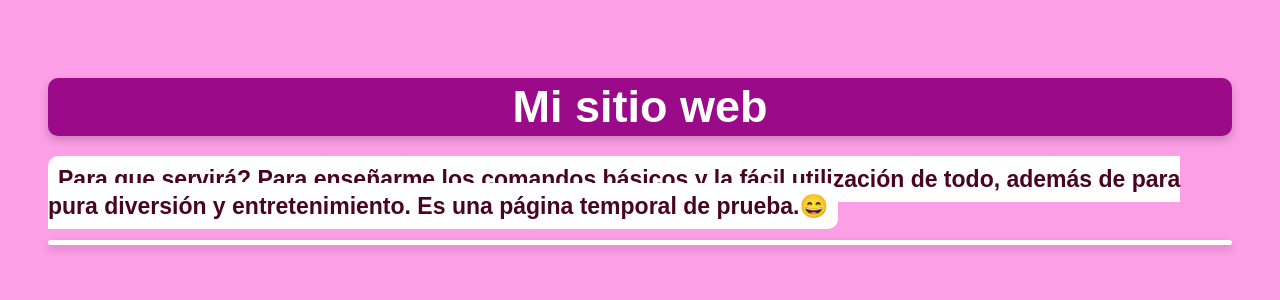
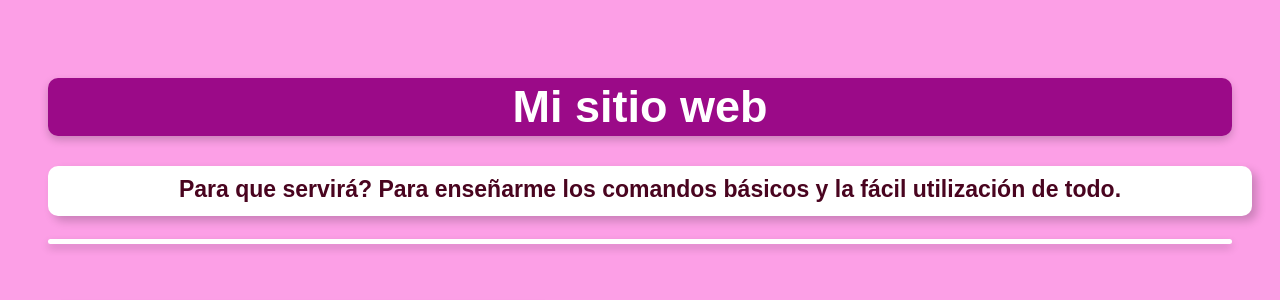
Before and after one commit to davidani1979/good-vs-code, a plain HTML site: page index.html in a window 1280 px wide. Shown: the top 300 px of the page. Drawn offline with Linux system fonts and the light colour scheme.

Commit message:
modified index.html and style.css

```diff
--- a/index.html
+++ b/index.html
@@ -9,7 +9,7 @@
 <body>
   <header>
  <h1>Mi sitio web</h1>
- <p1>Para que servirá? Para enseñarme los comandos básicos y la fácil utilización de todo, además de para pura diversión y entretenimiento. Es una página temporal de prueba.😄</p1>
+ <p class="p1">Para que servirá? Para enseñarme los comandos básicos y la fácil utilización de todo.</p1>
 </header>
 <hr>
  <br>
--- a/style.css
+++ b/style.css
@@ -27,7 +27,7 @@ body {
     max-width: 480px;
     box-shadow: 5px 5px 10px rgba(0, 0, 0, 0.2);
   }
-  p1 {
+  .p1 {
     color: #49041f;
     font-size: 23px;
     border-radius: 10px;
@@ -37,7 +37,7 @@ body {
     font-weight: bold;
     width: 100%;
     max-width: 2000px;
-    height: 100px;
+    height: 30px;
   }
   h2 {
     color: #3f0226;
```
